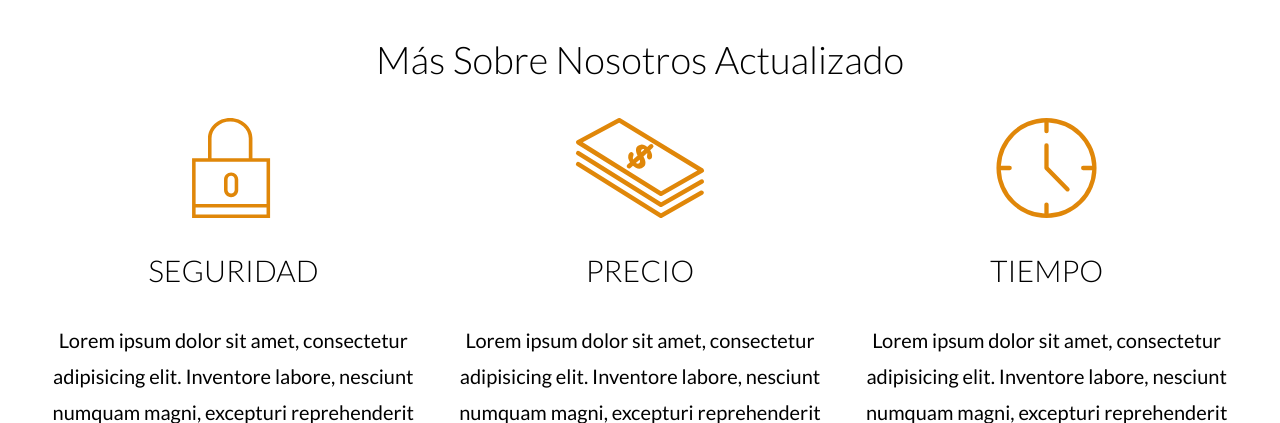
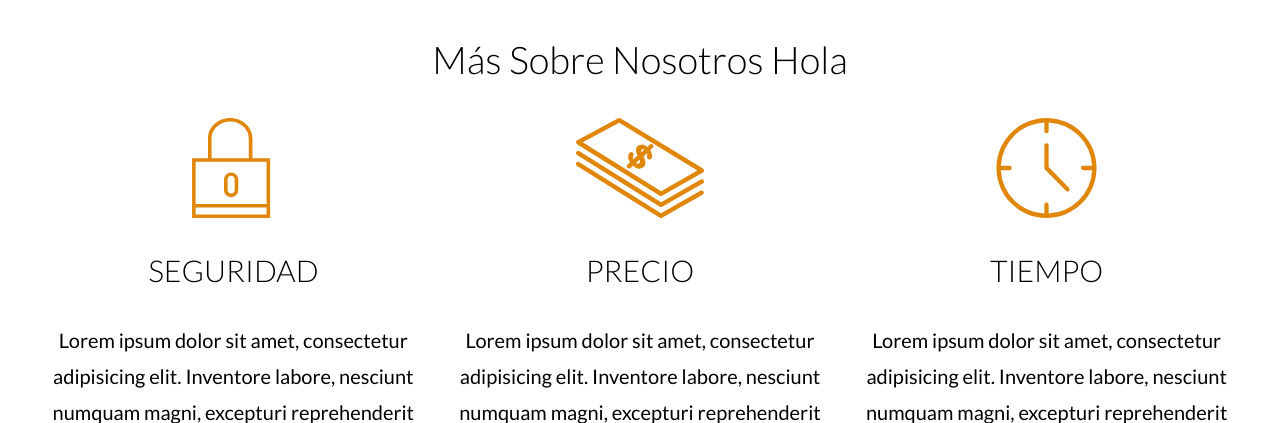
Before and after one commit to JMarcosz/bienesraices-web, a PHP site: page / in a window 1280 px wide. Shown: the part 710-1133 px from the top of the page. Run offline with PHP 8.4, Linux system fonts and the light colour scheme; data that the repository does not hold is empty.

Commit message:
actualizado

```diff
--- a/index.php
+++ b/index.php
@@ -4,7 +4,7 @@ incluirTemplate('header', true);
 ?>
 
 <main class="contenedor seccion">
-  <h1>Más Sobre Nosotros Actualizado</h1>
+  <h1>Más Sobre Nosotros Hola</h1>
 
   <div class="iconos-nosotros">
     <div class="icono">
```
